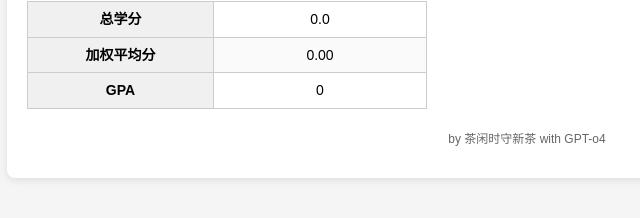
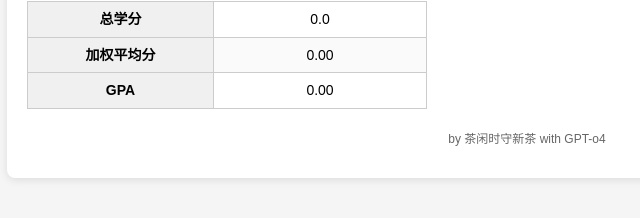
Before and after one commit to Tadasuki/tadasuki.github.io, a plain HTML site: page index.html in a window 1280 px wide. Shown: the part 282-500 px from the top of the page, 113-753 px from the left. Drawn offline with Linux system fonts and the light colour scheme.

Commit message:
Add files via upload

```diff
--- a/index.html
+++ b/index.html
@@ -134,7 +134,7 @@
        </tr>
        <tr>
          <th style="border: 1px solid #ccc; padding: 6px;">GPA</th>
-         <td style="border: 1px solid #ccc; padding: 6px; width: 10%;"><span id="gpa">0</span></td>
+         <td style="border: 1px solid #ccc; padding: 6px; width: 10%;"><span id="GPA">0</span></td>
        </tr>
      </table>
     </div>
@@ -354,7 +354,7 @@
       let stats = calculateStats(courses);
       document.getElementById("totalCredits").textContent = stats.totalCredits;
       document.getElementById("weightedAvg").textContent = stats.weightedAvg;
-      document.getElementById("gpaDisplay").textContent = stats.gpa;
+      document.getElementById("GPA").textContent = stats.gpa;
     }
 
     /**************************************************************************
```
